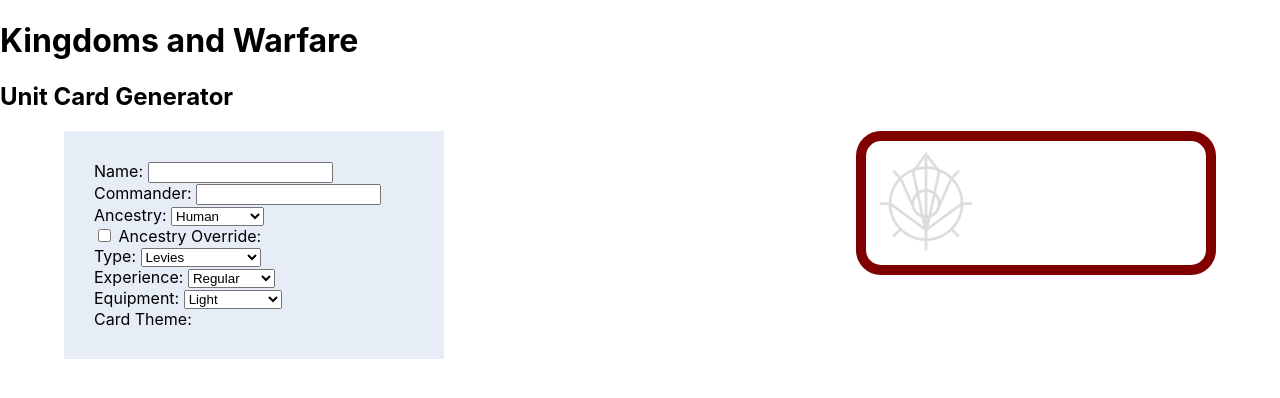
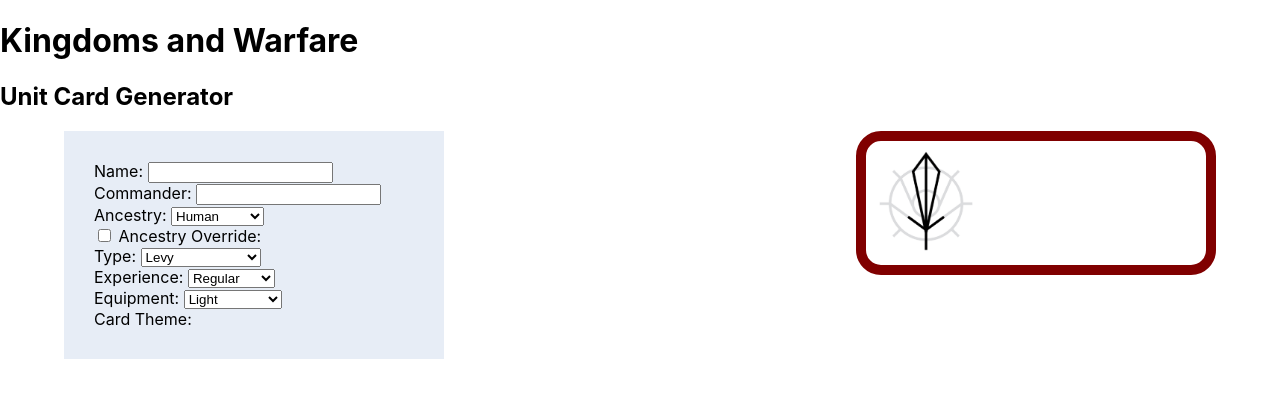
Before and after one commit to ZackBarbari/KW-Unit-Generator, a React (Create React App) app: page / in a window 1280 px wide. Shown: the top 398 px of the page. Built offline with nearby package versions, Linux system fonts and the light colour scheme.

Commit message:
Semi-dynamic image import

```diff
--- a/src/components/InputBox.js
+++ b/src/components/InputBox.js
@@ -44,13 +44,11 @@
         <InputForm
             label="Name"
             ref={nameRef}
-            //value = {this.state.value}
             //onChange={onSave}
             />
         <InputForm
             label="Commander"
             ref={commandRef}
-            //value = {this.state.value}
             //onChange={onSave}
             />
         <Dropdown
@@ -68,14 +66,13 @@
                 label="Unit Race"
                 ref={raceRef}
                 passedValue={""}
-                //value = {this.state.value}
                 //onChange={onSave}
                 />
         )}
         <Dropdown
             label="Type"
             ref={typeRef}
-            passedValue={0}
+            passedValue={"levy"}
             passedOptions={type}
             onChange={onSave}/>
         <Dropdown
--- a/src/components/UnitCard.js
+++ b/src/components/UnitCard.js
@@ -1,11 +1,13 @@
 import './Card.css';
-import basic from "../symbols/basic.jpg";
 
 function UnitCard() {
+    var iconType = "infantry";
     return (
+        <>
         <div className='card-outline'>
-            <img src={basic} alt="Basic" width="100" height="100"></img>
+            <img src={ require(`../symbols/${iconType}.jpg`)} alt="Type Icon" width="100" height="100"></img>
         </div>
+        </>
     )
 }
 
--- a/src/constants/experience.js
+++ b/src/constants/experience.js
@@ -1,5 +1,5 @@
 const experience = {
-    0: "Levies",
+    0: "Levy",
     1: "Regular",
     2: "Veteran",
     3: "Elite",
--- a/src/constants/type.js
+++ b/src/constants/type.js
@@ -1,10 +1,10 @@
 const type = {
-    0: "Levies",
-    1: "Infantry",
-    2: "Artillery: Archers",
-    3: "Artillery: Siege",
-    4: "Cavalry",
-    5: "Aerial",
+    levy: "Levy",
+    infantry: "Infantry",
+    archer: "Artillery: Archers",
+    siege: "Artillery: Siege",
+    cavalry: "Cavalry",
+    aerial: "Aerial",
   };
 
   export default type;
```
